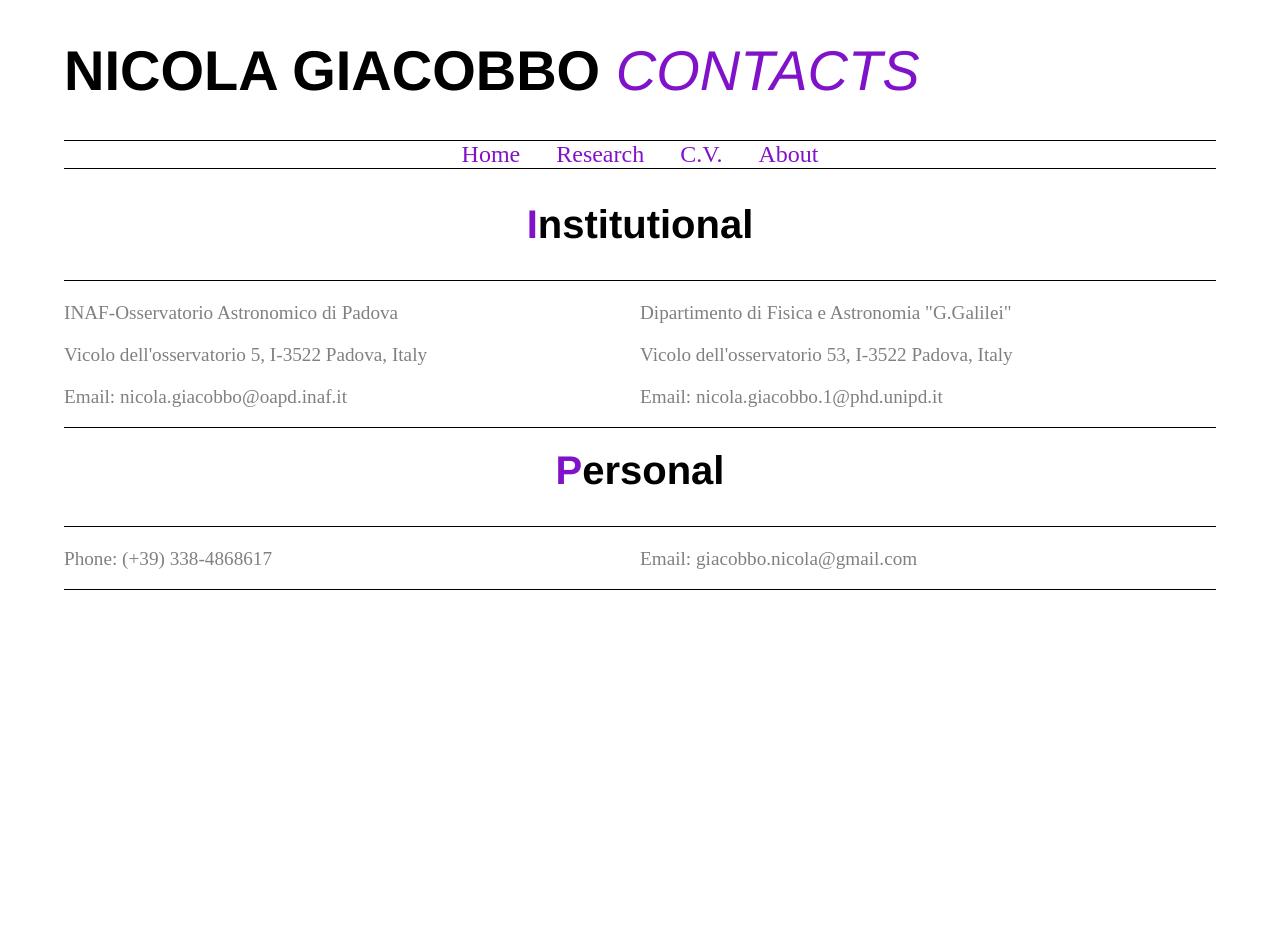
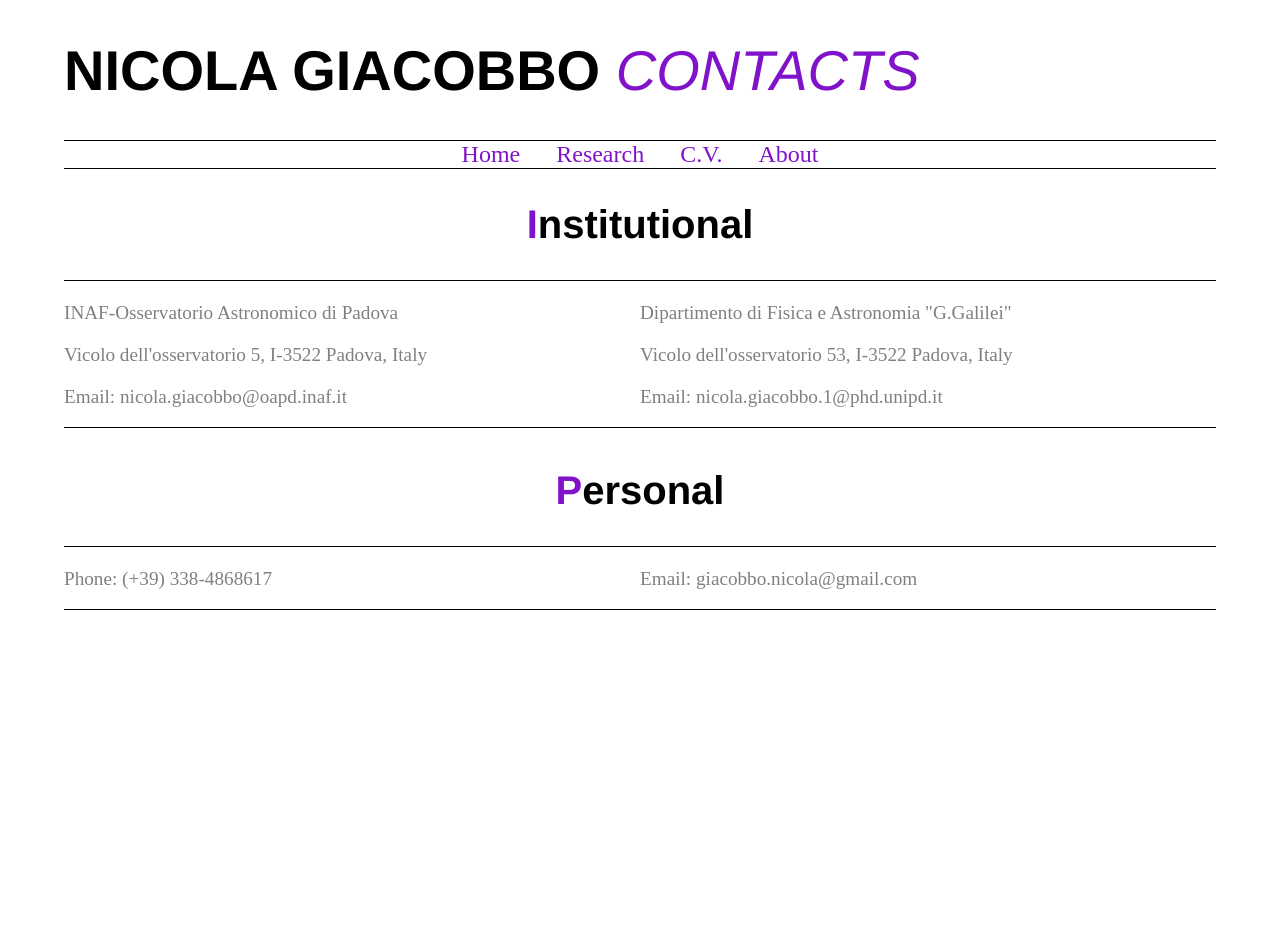
Before and after one commit to GiacobboNicola/giacobbonicola.github.io, a Jekyll site: the page built from item5.html, in a window 1280 px wide. Built offline with Jekyll 4.4.1, drawn with Linux system fonts in a browser that asks for light colours.

Commit message:
uffi maybe

```diff
--- a/_layouts/contacts.html
+++ b/_layouts/contacts.html
@@ -13,6 +13,8 @@
   }
   .mainmenu a {
     padding: 15px;
+    background-color: white;
+    color: rgb(128, 19, 201);
   }
   .mainmenu a:hover {
       background-color: rgb(128, 19, 201);
@@ -44,7 +46,7 @@
   .column {
     float: left;
     width: 50%;
-    margin-bottom:20px;
+    margin-bottom:40px;
   }
   .y{
     color: rgb(128, 19, 201);
@@ -70,8 +72,8 @@
         <div>
             <ul class="mainmenu">
                 <a href="/" style="color:rgb(128, 19, 201)">Home</a>
-                <a href="/item2" style="color:rgb(128, 19, 201)">Research </a>
-                <a href="/item3" style="color:rgb(128, 19, 201)">C.V.</a>
+                <a href="/item2" >Research </a>
+                <a href="/item3" >C.V.</a>
                 <a href="/item4" style="color:rgb(128, 19, 201)">About</a>
             </ul>
         </div>
@@ -93,7 +95,7 @@
                 <footer>
             </div>
         </div>
-        <div style='margin-top:50px'>
+        <div>
             <h2 style="text-align:center"><span class='y'>P</span>ersonal</h2>
             <div class="column">
                 <footer>
```
